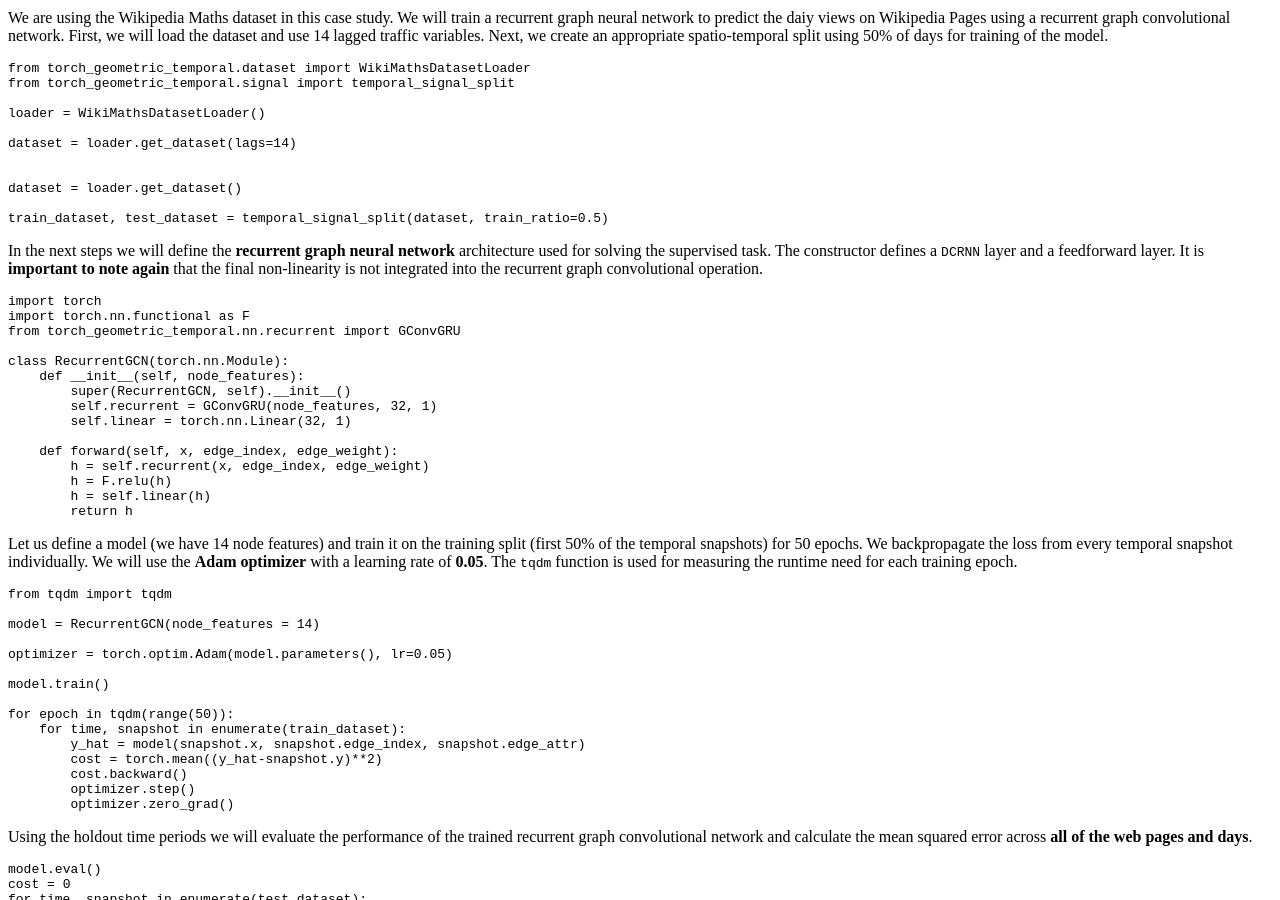
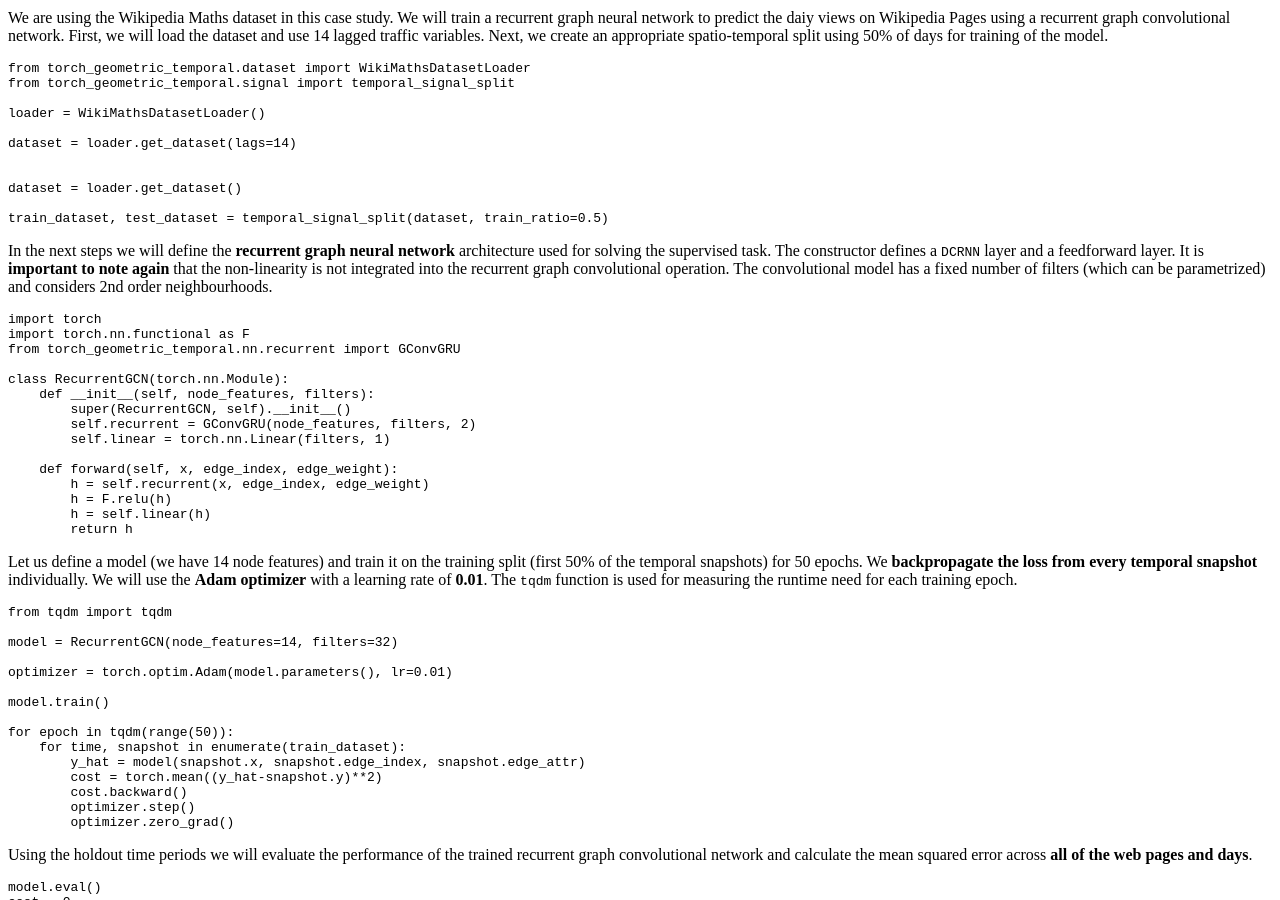
Before and after one commit to benedekrozemberczki/pytorch_geometric_temporal, a Sphinx documentation site: the page built from docs/source/notes/introduction.rst, in a window 1280 px wide and 900 px high, scrolled down 4678 px. Built offline with Sphinx 7.4.7 and the Read the Docs theme 2.0.0, drawn with Linux system fonts in a browser that asks for light colours.

Commit message:
Update Story

```diff
--- a/docs/source/notes/introduction.rst
+++ b/docs/source/notes/introduction.rst
@@ -214,7 +214,7 @@ We are using the Wikipedia Maths dataset in this case study. We will train a rec
 
     train_dataset, test_dataset = temporal_signal_split(dataset, train_ratio=0.5)
 
-In the next steps we will define the **recurrent graph neural network** architecture used for solving the supervised task. The constructor defines a ``DCRNN`` layer and a feedforward layer. It is **important to note again** that the final non-linearity is not integrated into the recurrent graph convolutional operation.
+In the next steps we will define the **recurrent graph neural network** architecture used for solving the supervised task. The constructor defines a ``DCRNN`` layer and a feedforward layer. It is **important to note again** that the non-linearity is not integrated into the recurrent graph convolutional operation. The convolutional model has a fixed number of filters (which can be parametrized) and considers 2nd order neighbourhoods.
 
 .. code-block:: python
 
@@ -223,10 +223,10 @@ In the next steps we will define the **recurrent graph neural network** architec
     from torch_geometric_temporal.nn.recurrent import GConvGRU
 
     class RecurrentGCN(torch.nn.Module):
-        def __init__(self, node_features):
+        def __init__(self, node_features, filters):
             super(RecurrentGCN, self).__init__()
-            self.recurrent = GConvGRU(node_features, 32, 1)
-            self.linear = torch.nn.Linear(32, 1)
+            self.recurrent = GConvGRU(node_features, filters, 2)
+            self.linear = torch.nn.Linear(filters, 1)
 
         def forward(self, x, edge_index, edge_weight):
             h = self.recurrent(x, edge_index, edge_weight)
@@ -234,15 +234,15 @@ In the next steps we will define the **recurrent graph neural network** architec
             h = self.linear(h)
             return h
 
-Let us define a model (we have 14 node features) and train it on the training split (first 50% of the temporal snapshots) for 50 epochs. We backpropagate the loss from every temporal snapshot individually. We will use the **Adam optimizer** with a learning rate of **0.05**. The ``tqdm`` function is used for measuring the runtime need for each training epoch.
+Let us define a model (we have 14 node features) and train it on the training split (first 50% of the temporal snapshots) for 50 epochs. We **backpropagate the loss from every temporal snapshot** individually. We will use the **Adam optimizer** with a learning rate of **0.01**. The ``tqdm`` function is used for measuring the runtime need for each training epoch.
 
 .. code-block:: python
 
     from tqdm import tqdm
 
-    model = RecurrentGCN(node_features = 14)
+    model = RecurrentGCN(node_features=14, filters=32)
 
-    optimizer = torch.optim.Adam(model.parameters(), lr=0.05)
+    optimizer = torch.optim.Adam(model.parameters(), lr=0.01)
 
     model.train()
 
```
